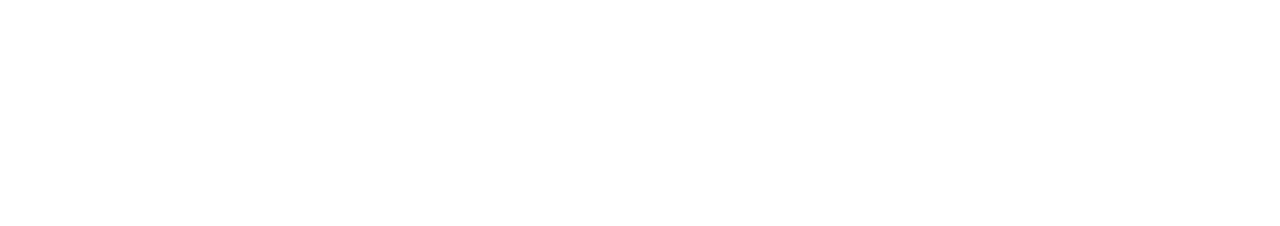
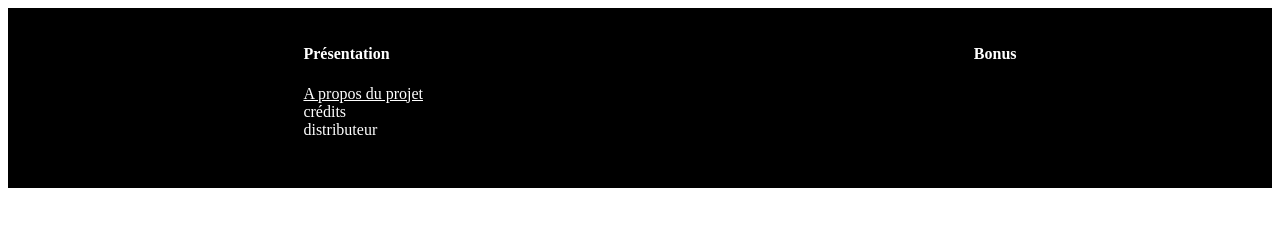
Before and after one commit to matthiasblr-collab/SAE11, a plain HTML site: page apropos.html in a window 1280 px wide. Drawn offline with Linux system fonts and the light colour scheme.

Commit message:
Update apropos.html
v1

```diff
--- a/apropos.html
+++ b/apropos.html
@@ -5,4 +5,27 @@
         <title>Distributeur v1</title>
         <link rel="stylesheet" href="style.css">
     </head>
+
+    <body>
+
+        <!--  -->
+         <footer>
+            <nav>
+                <ul>
+                   <li>
+                        <h4>Présentation</h4>
+                    </li>
+                   <li> <a href ="apropos.html" class="actif">A propos du projet </a></li>
+                   <li> <a href="credits.html">crédits</a> </li>
+                   <li> <a href="index.html">distributeur</a></li>
+                </ul>
+
+                <ul>
+                    <li>
+                        <h4>Bonus</h4>
+                    </li>
+                </ul>
+            </nav>
+        </footer>
+    </body>
 </html>
```
